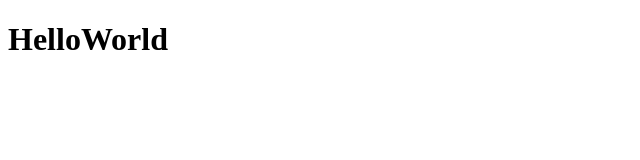
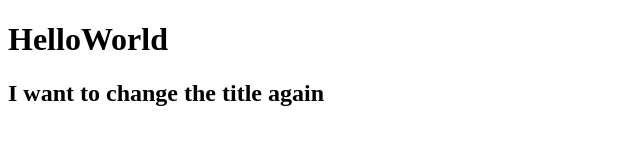
Before and after one commit to Mariedev/Hello-World, a plain HTML site: page index.html in a window 1280 px wide. Shown: the whole page, without its empty margins (0-640 px from the left). Drawn offline with Linux system fonts and the light colour scheme.

Commit message:
title changed again

```diff
--- a/index.html
+++ b/index.html
@@ -7,7 +7,7 @@
 </head>
 <body>
     <h1>HelloWorld</h1>
-
+    <h2>I want to change the title again</h2>
 
 </body>
 </html>
```
